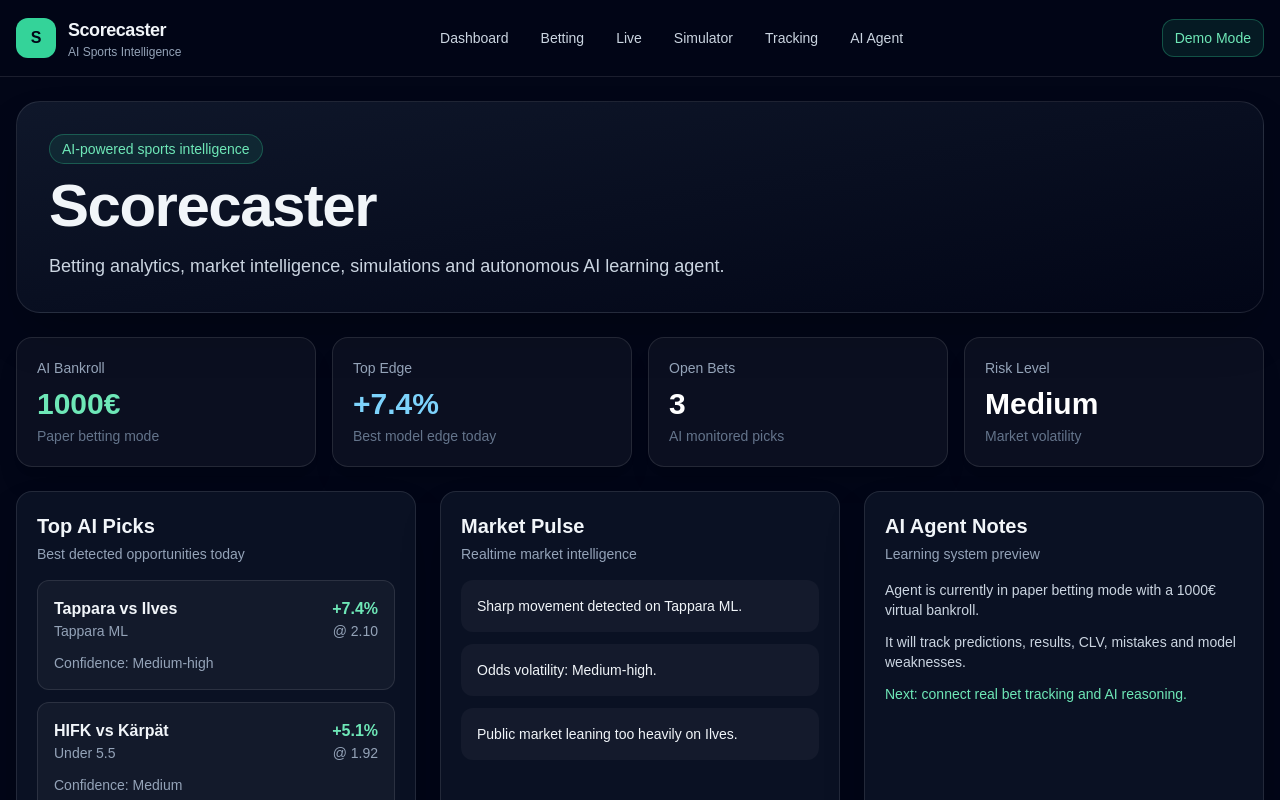
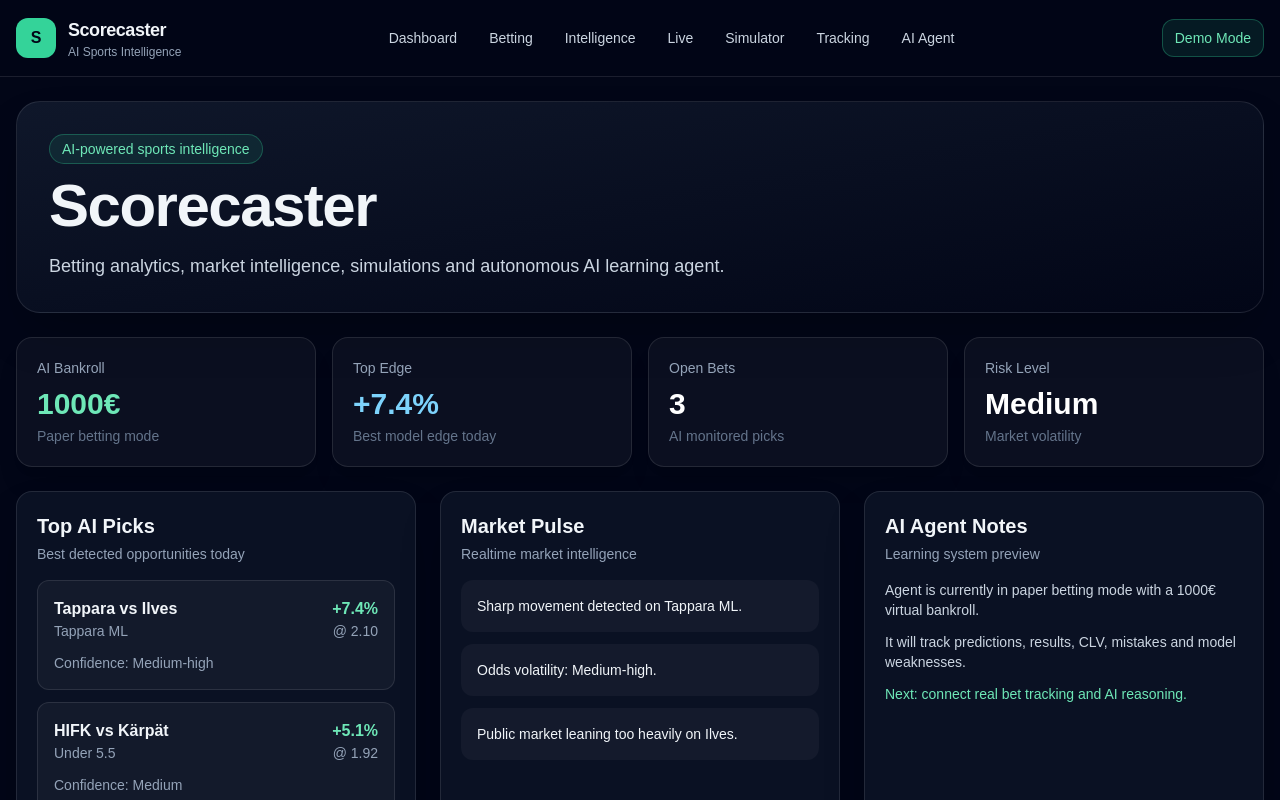
Before and after one commit to vv-glitchhub/scorecaster, a Next.js app: page / in a window 1280 px wide. Shown: the top 800 px of the page. Built offline with nearby package versions, Linux system fonts and the light colour scheme.

Commit message:
Update AppShell.jsx

```diff
--- a/app/components/AppShell.jsx
+++ b/app/components/AppShell.jsx
@@ -3,6 +3,7 @@ import Link from "next/link";
 const navItems = [
   { href: "/", label: "Dashboard" },
   { href: "/betting", label: "Betting" },
+  { href: "/intelligence", label: "Intelligence" },
   { href: "/live", label: "Live" },
   { href: "/simulator", label: "Simulator" },
   { href: "/tracking", label: "Tracking" },
@@ -29,7 +30,7 @@ export default function AppShell({ children }) {
             </div>
           </Link>
 
-          <nav className="hidden items-center gap-2 md:flex">
+          <nav className="hidden items-center gap-2 lg:flex">
             {navItems.map((item) => (
               <Link
                 key={item.href}
@@ -46,7 +47,7 @@ export default function AppShell({ children }) {
           </div>
         </div>
 
-        <nav className="flex gap-2 overflow-x-auto border-t border-white/10 px-4 py-3 md:hidden">
+        <nav className="flex gap-2 overflow-x-auto border-t border-white/10 px-4 py-3 lg:hidden">
           {navItems.map((item) => (
             <Link
               key={item.href}
```
